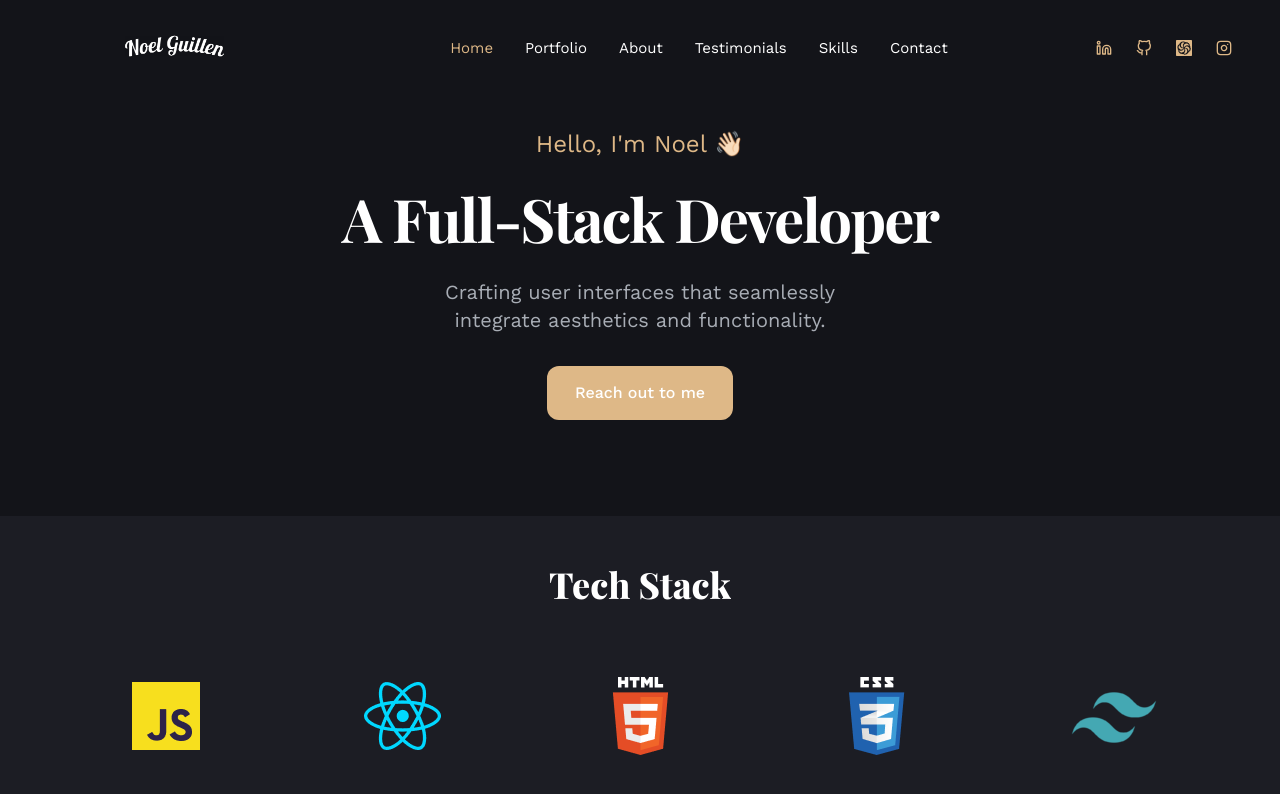
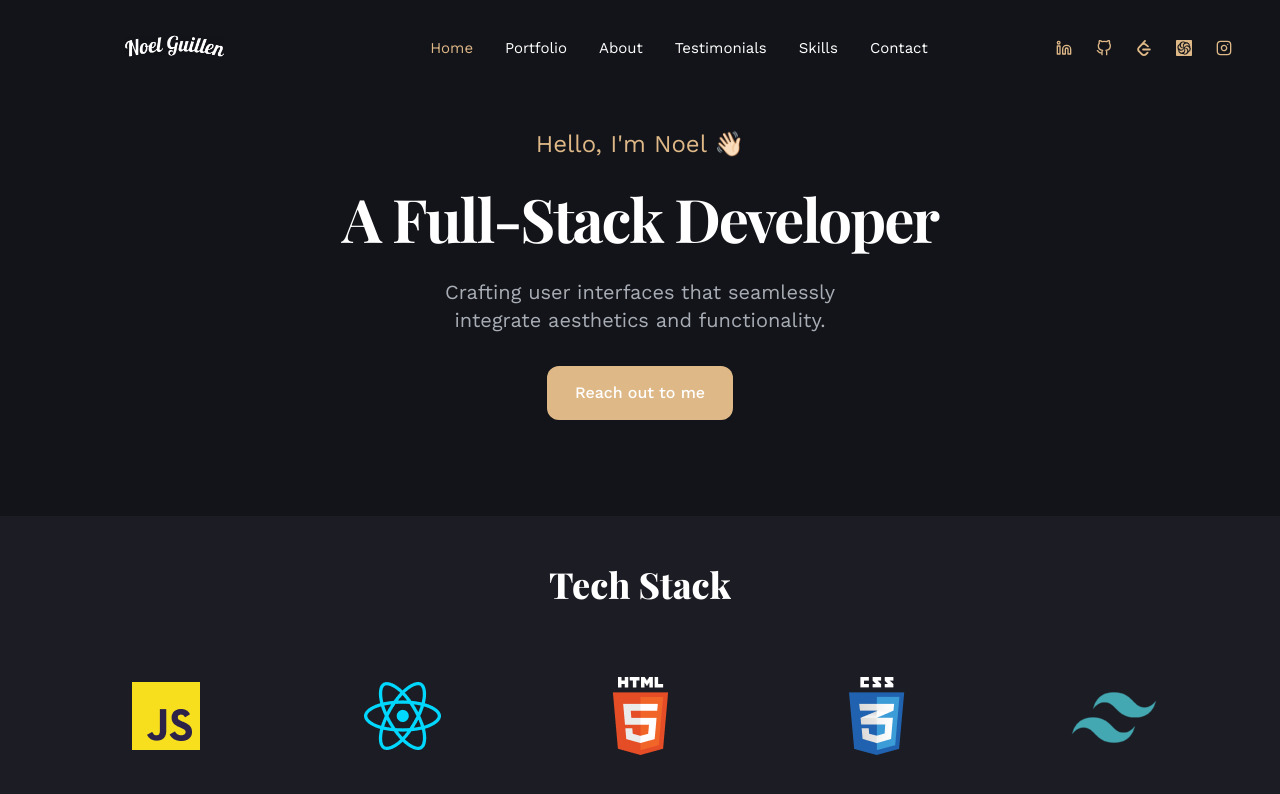
Before and after one commit to 1uckyswish/Personal-Portfolio-Project, a React (Create React App) app: page / in a window 1280 px wide. Shown: the top 794 px of the page. Built offline with nearby package versions, Linux system fonts and the light colour scheme; a web font is replaced by a local one.

Commit message:
added leetcode

```diff
--- a/src/data.js
+++ b/src/data.js
@@ -10,6 +10,9 @@
   FiServer,
   FiGlobe,
 } from "react-icons/fi";
+
+import { SiLeetcode } from "react-icons/si";
+
 
 import { SiCodewars } from "react-icons/si";
 
@@ -96,6 +99,10 @@
   {
     icon: <FiGithub />,
     href: "https://github.com/1uckyswish",
+  },
+  {
+    icon: <SiLeetcode />,
+    href: "https://leetcode.com/u/1uckyswish/",
   },
   {
     icon: <SiCodewars />,
```
